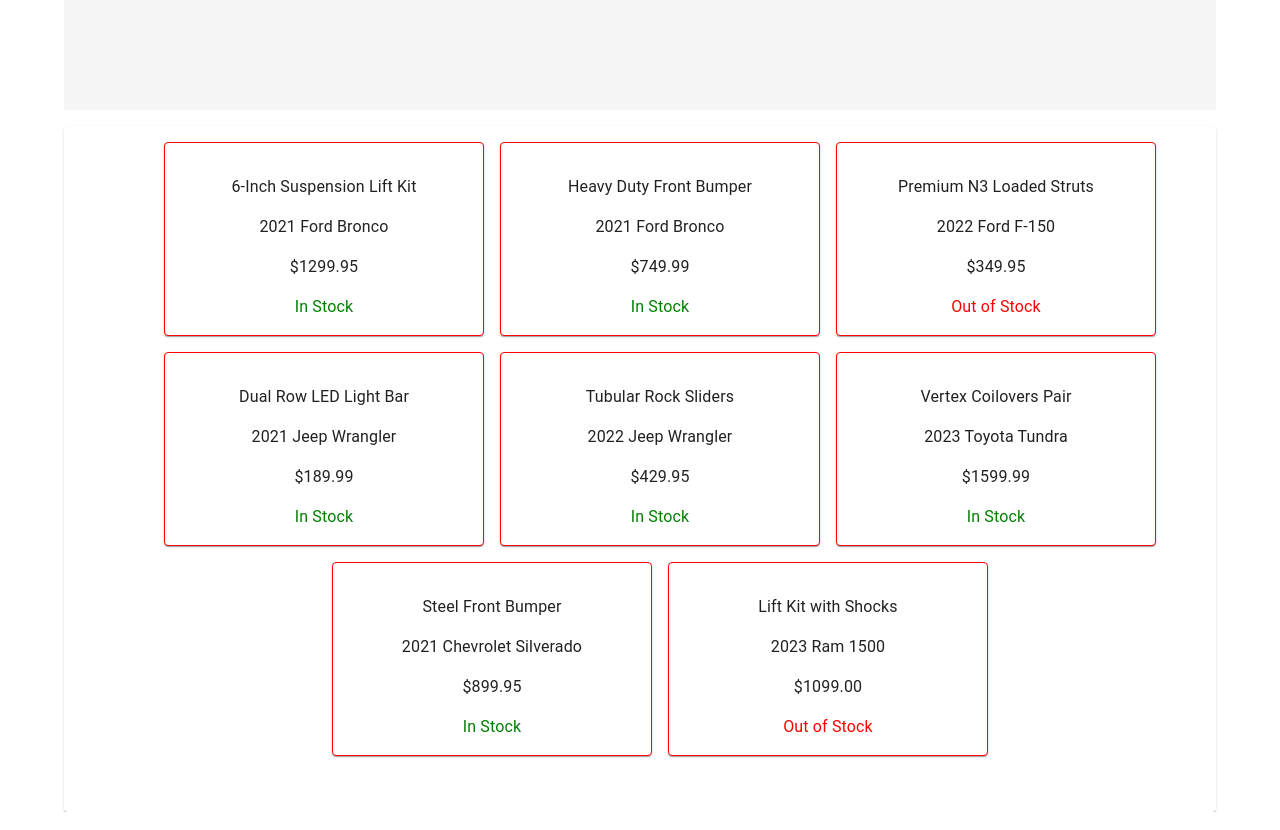
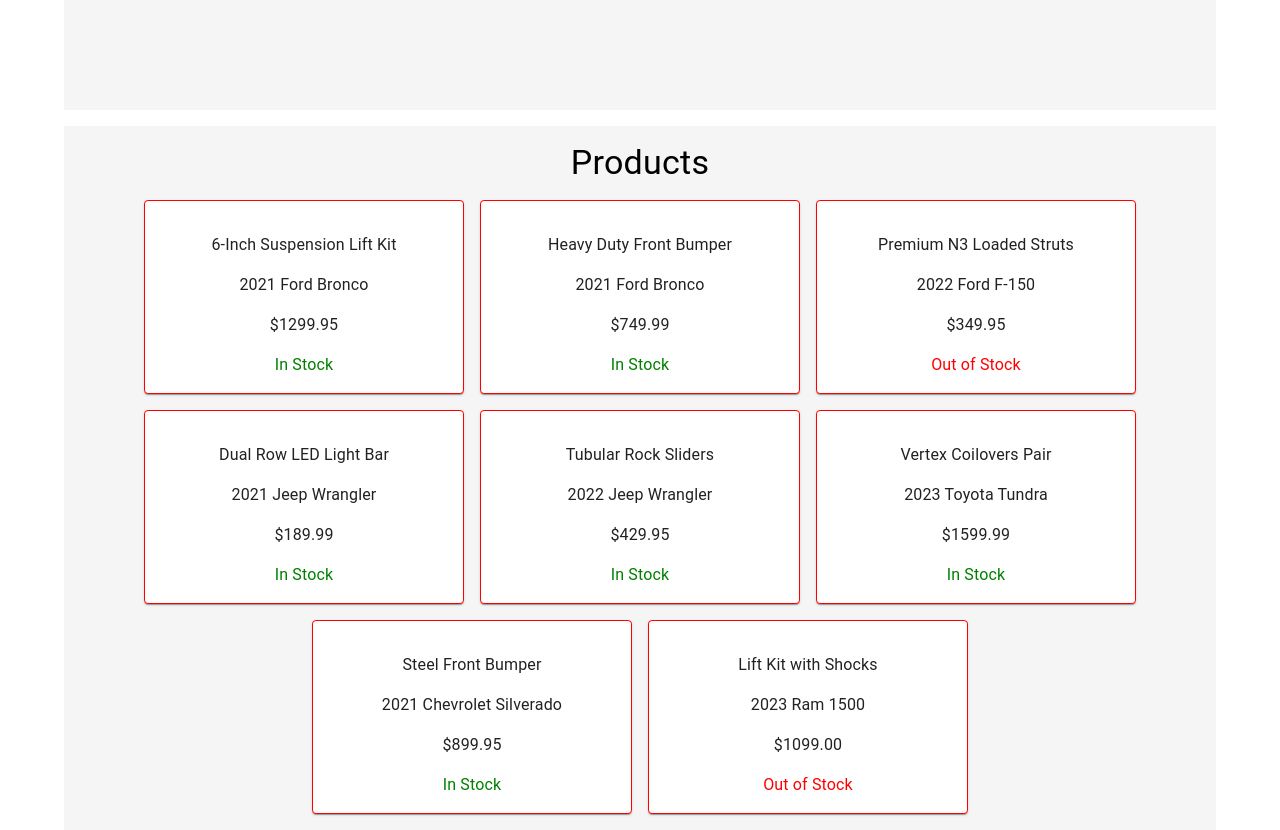
Before and after one commit to djyarnell0/RC-Assessment, a Next.js app: page / in a window 1280 px wide. Shown: the part 460-1290 px from the top of the page. Built offline with nearby package versions, Linux system fonts and the light colour scheme; what @mui/material-nextjs would draw is missing.

Commit message:
Fixing Styling

```diff
--- a/app/components/Homepage.tsx
+++ b/app/components/Homepage.tsx
@@ -23,7 +23,9 @@
       product.model === vehicleFilter.model
     );
   });
+
   const hasProducts = filteredProducts.length > 0;
+
   const filtersComplete =
     vehicleFilter.year !== "" &&
     vehicleFilter.make !== "" &&
@@ -70,7 +72,7 @@
           />
         </Box>
       </Box>
-      <Card
+      <Box
         sx={{
           p: 2,
           mt: 2,
@@ -80,8 +82,12 @@
           minHeight: "30em",
           justifyContent: "center",
           alignItems: "center",
+          backgroundColor: "#f5f5f5",
         }}
       >
+        <Typography variant="h4" sx={{ color: "black" }}>
+          Products
+        </Typography>
         {!filtersComplete && (
           <Grid
             container
@@ -90,8 +96,6 @@
             sx={{
               flexWrap: "wrap",
               justifyContent: "center",
-              paddingLeft: 5,
-              paddingBottom: 5,
             }}
           >
             {MOCK_PRODUCTS.map((product) => (
@@ -112,18 +116,28 @@
                   {vehicleFilter.model}:
                 </i>
               </Typography>
-              <ProductCard>
+              <Grid
+                container
+                spacing={2}
+                direction="row"
+                sx={{
+                  flexWrap: "wrap",
+                  justifyContent: "center",
+                }}
+              >
                 {filteredProducts.map((product) => (
-                  <ProductListItem key={product.id} product={product} />
+                  <ProductCard key={product.id}>
+                    <ProductListItem product={product} />
+                  </ProductCard>
                 ))}
-              </ProductCard>
+              </Grid>
             </>
           ) : (
-            <Typography variant="body1" sx={{ mt: 2 }}>
+            <Typography variant="body1" sx={{ mt: 2, color: "black" }}>
               No products found for your vehicle.
             </Typography>
           ))}
-      </Card>
+      </Box>
     </Container>
   );
 }
--- a/app/components/VehicleDropdowns.tsx
+++ b/app/components/VehicleDropdowns.tsx
@@ -42,7 +42,6 @@
   };
 
   return (
-    <>
     <Stack direction="row" spacing={2}>
       <Box>
         <Select
@@ -65,8 +64,8 @@
           labelId="make-label"
           value={filters.make}
           onChange={(e) => handleMakeChange(e.target.value)}
+          renderValue={(selected) => (selected ? selected : "Make")}
           displayEmpty
-            renderValue={(selected) => (selected ? selected : "Make")}
           sx={{ minWidth: 120 }}
           disabled={!filters.year}
         >
@@ -104,6 +103,5 @@
         Reset Filters
       </Button>
     </Stack>
-    </>
   );
 };
```
Lines whose indentation alone changed are shown as unchanged.
